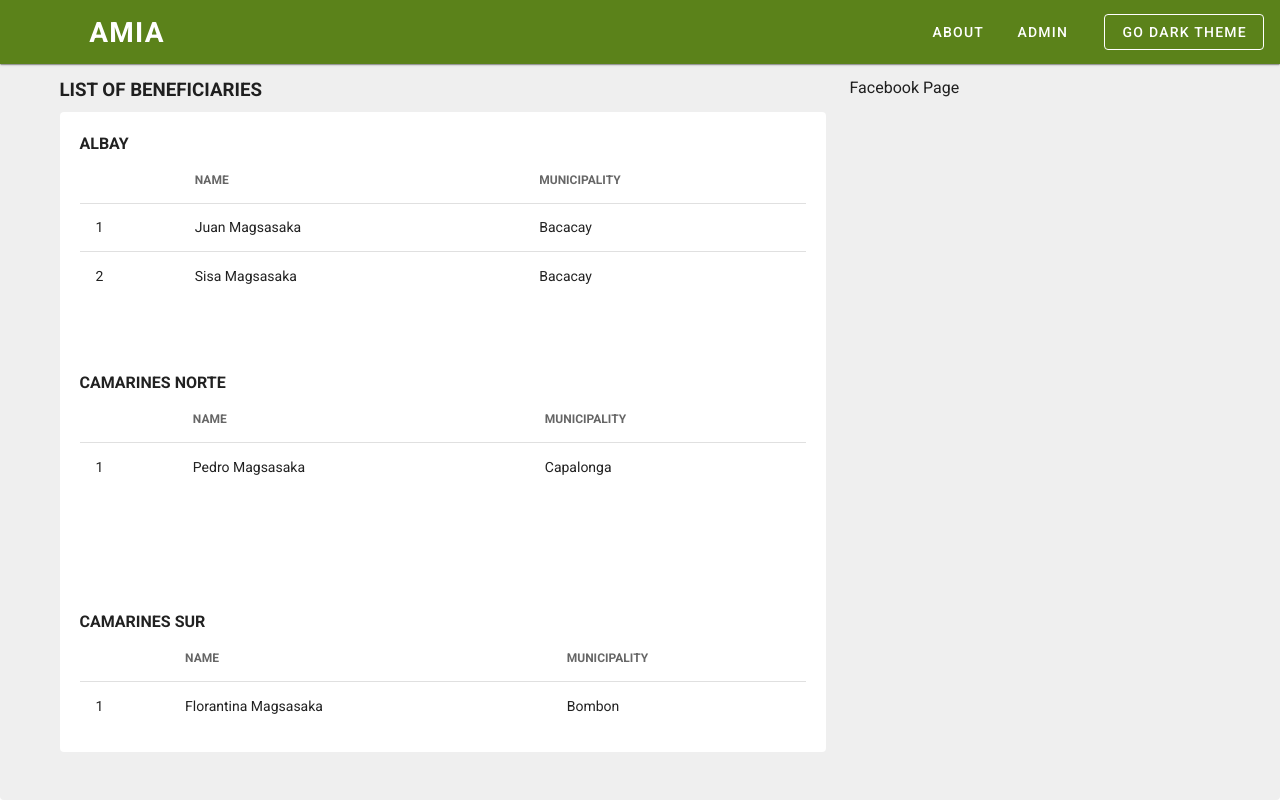
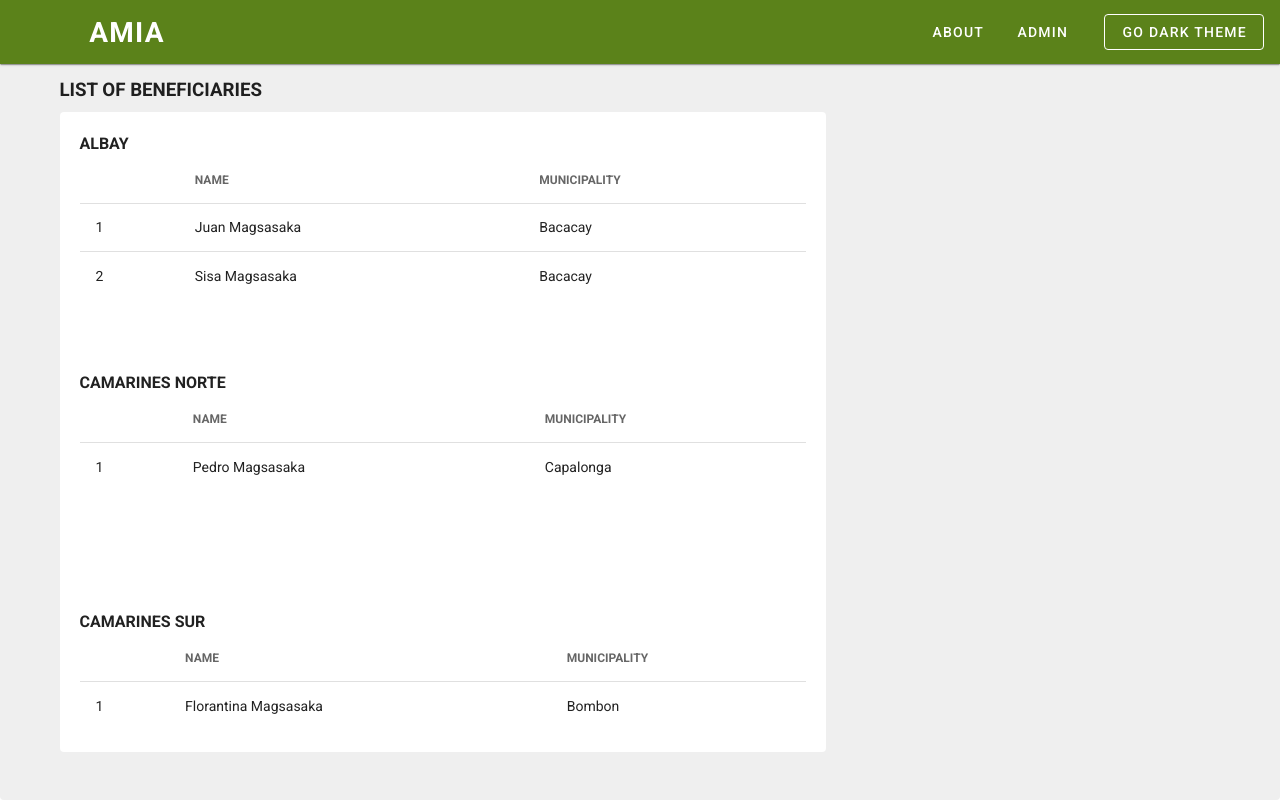
Before and after one commit to dilapitan/amia-program-beneficiaries, a Vue app in the folder client/: page / in a window 1280 px wide. Built offline with nearby package versions, Linux system fonts and the light colour scheme.

Commit message:
Remove dummy label

```diff
--- a/client/src/views/HomePageView.vue
+++ b/client/src/views/HomePageView.vue
@@ -17,7 +17,7 @@
           </div>
         </v-card>
       </v-col>
-      <v-col cols="12" sm="3">Facebook Page</v-col>
+      <v-col cols="12" sm="3"></v-col>
     </v-row>
   </v-container>
 </template>
```
